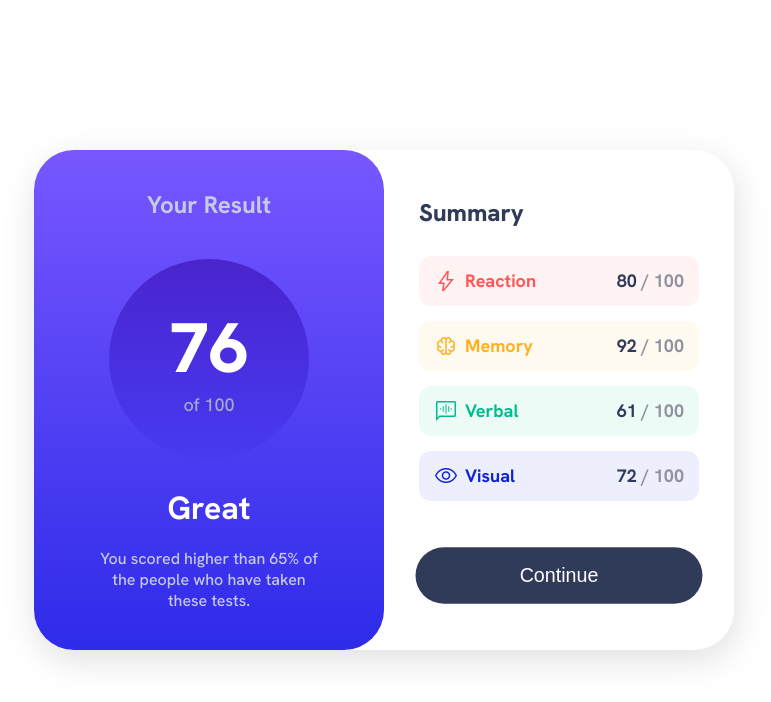
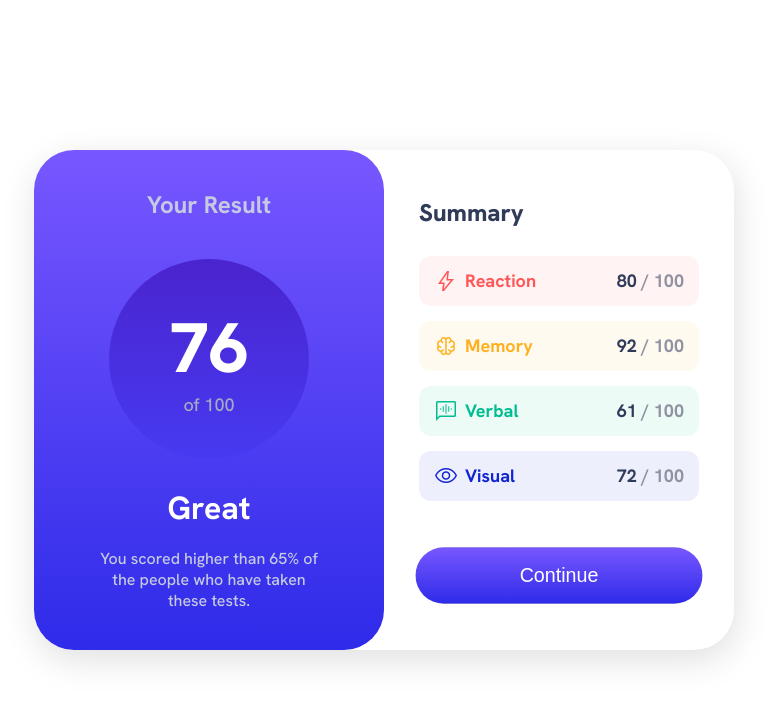
Before and after one commit to CodyKoInABox/results, a plain HTML site: page index.html in a window 1280 px wide. In both pictures the pointer is over the button "Continue". Shown: the whole page, without its empty margins (256-1027 px from the left). Drawn offline with nearby package versions, Linux system fonts and the light colour scheme.

Commit message:
improve button hover animation

```diff
--- a/style.css
+++ b/style.css
@@ -91,6 +91,7 @@ p{
     cursor: pointer;
     transform: scale(1.025);
     transition: .2s;
+    background-image: linear-gradient(to top, #2e2be9, #7857ff);
 }
 .continue:active{
     transform: scale(1);
```
